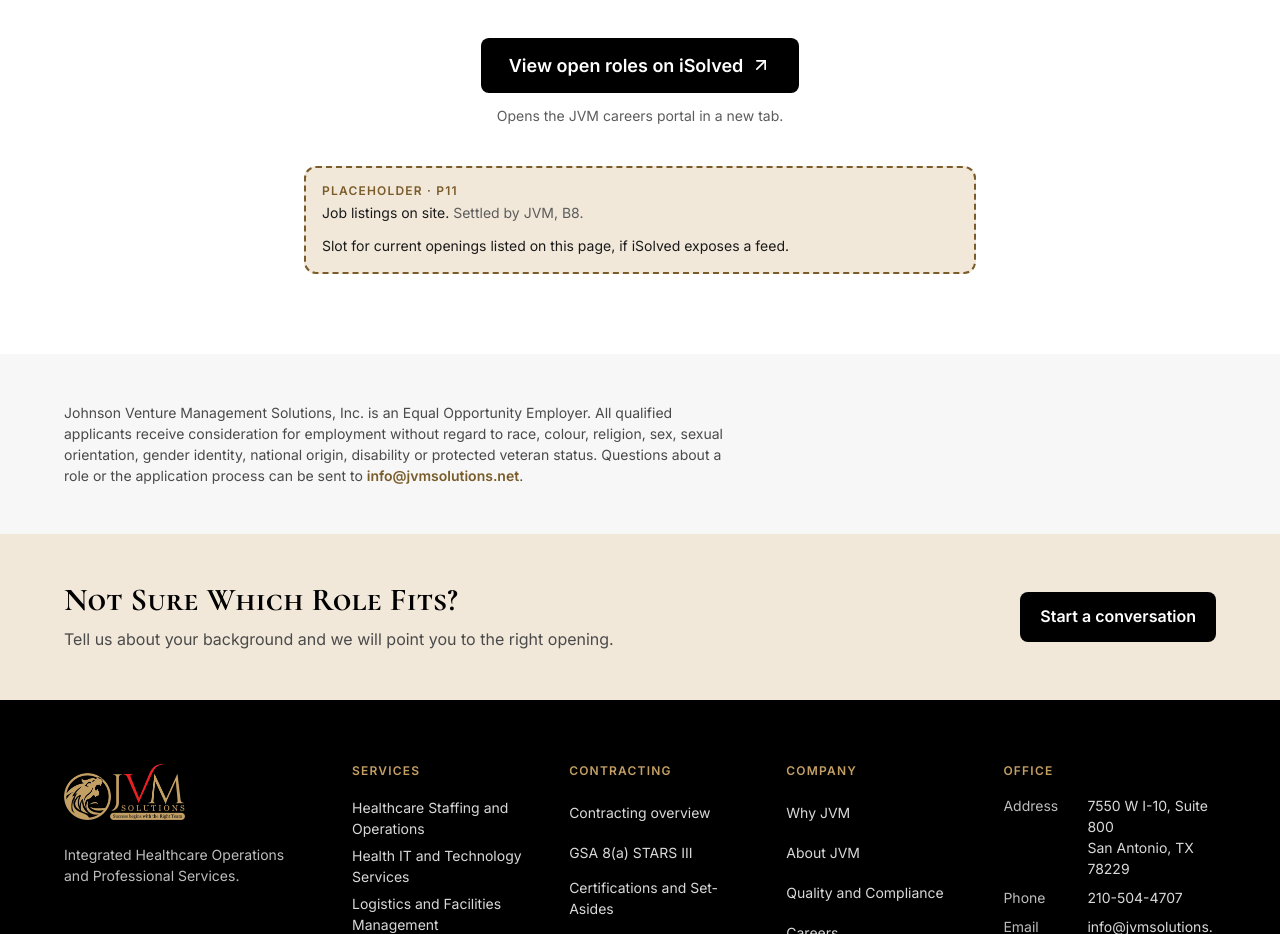
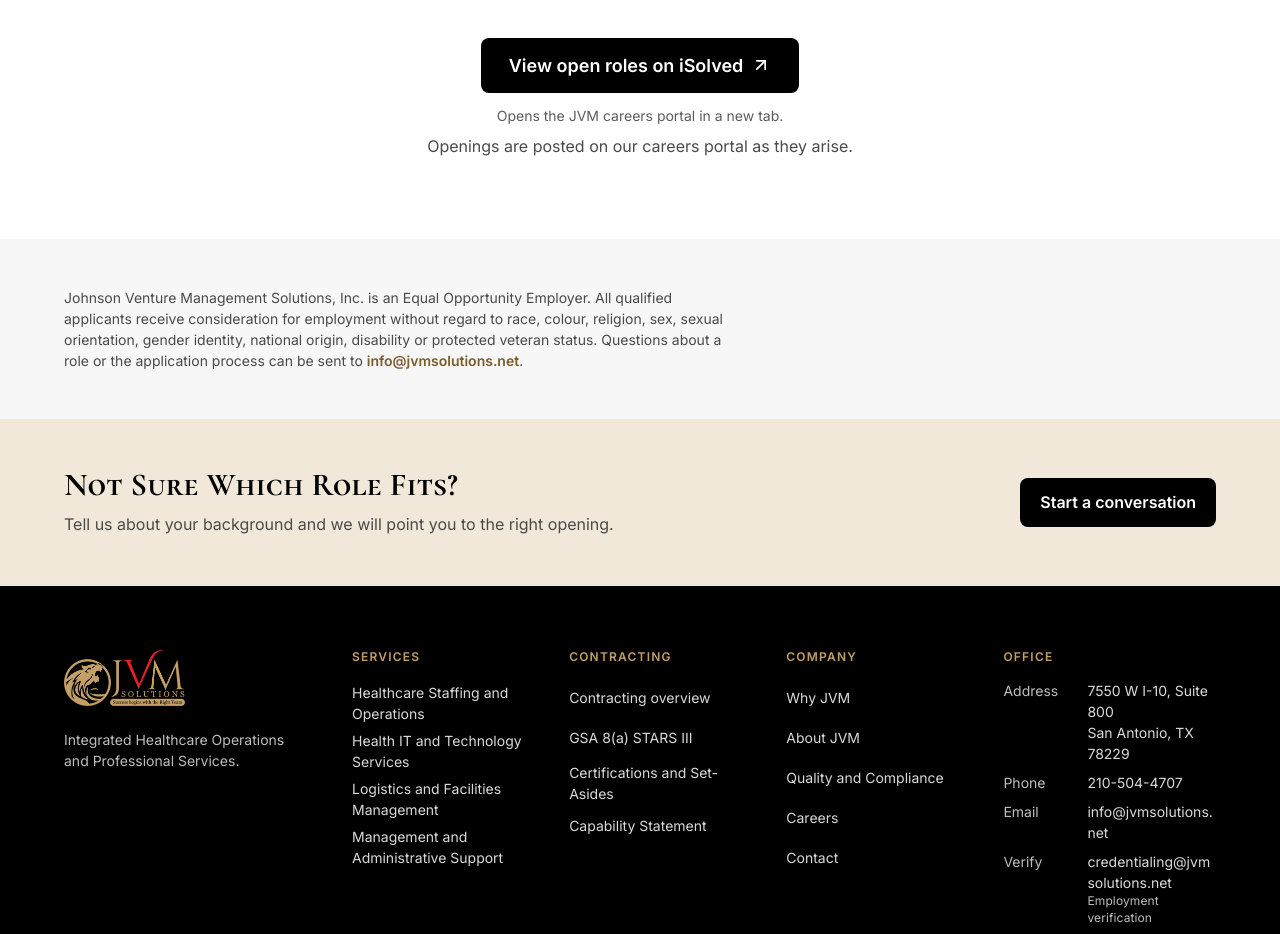
Before and after one commit to huey-jvm/jvm-website-redesign, a Next.js app: page /careers in a window 1280 px wide. Shown: the part 1740-2674 px from the top of the page. Built offline with nearby package versions, Linux system fonts and the light colour scheme; no server answers.

Commit message:
content: drop the careers listings slot and say openings are posted on the portal

```diff
--- a/app/careers/page.tsx
+++ b/app/careers/page.tsx
@@ -4,7 +4,6 @@
 import { Section, SectionHeader } from "@/components/site/Section";
 import { CredentialMark } from "@/components/site/CredentialMark";
 import { CTABand } from "@/components/site/CTABand";
-import { Placeholder } from "@/components/ui/Placeholder";
 import { Button } from "@/components/ui/Button";
 import { credentials } from "@/content/credentials";
 import { contact } from "@/content/contact";
@@ -55,7 +54,7 @@
           <SectionHeader align="center" eyebrow="Open roles" title="View Current Openings" lead="Applications are handled on our careers portal, hosted by iSolved." />
           <Button href={contact.careersPortal} external variant="primary" size="lg" icon={<ArrowUpRight className="size-5" />} iconTrailing className="max-w-full whitespace-normal text-center">View open roles on iSolved</Button>
           <p className="mt-3 text-body-sm text-ink-500">Opens the JVM careers portal in a new tab.</p>
-          <div className="mt-10 text-left"><Placeholder id="P11"><p className="text-body-sm text-ink-900">Slot for current openings listed on this page, if iSolved exposes a feed.</p></Placeholder></div>
+          <p className="mt-2 text-body text-ink-700">Openings are posted on our careers portal as they arise.</p>
         </div>
       </Section>
 
--- a/content/placeholders.ts
+++ b/content/placeholders.ts
@@ -9,7 +9,7 @@
   P8: { what: "Joint Commission position and wording", who: "JVM, B5" },
   P9: { what: "Facebook and the LinkedIn company page, both pending an activity check", who: "JVM, B6" },
   P10: { what: "The owner of each inbox. The response time is set at one business day", who: "the CEO, D20" },
-  P11: { what: "Job listings on site", who: "JVM, B8" },
+  P11: { what: "Closed 10 October 2026. Careers links through to iSolved, which exposes no feed, D21", who: "closed" },
   P12: { what: "Privacy, terms, accessibility text", who: "JVM, B9" },
   P13: { what: "Logistics and Facilities intro, Management examples", who: "JVM writes to a brief" },
   P14: { what: "Capability statement PDF", who: "JVM supplies or approves" },
```
Also changed, not shown: 1 other file (tests, documents, lock files or other folders).
